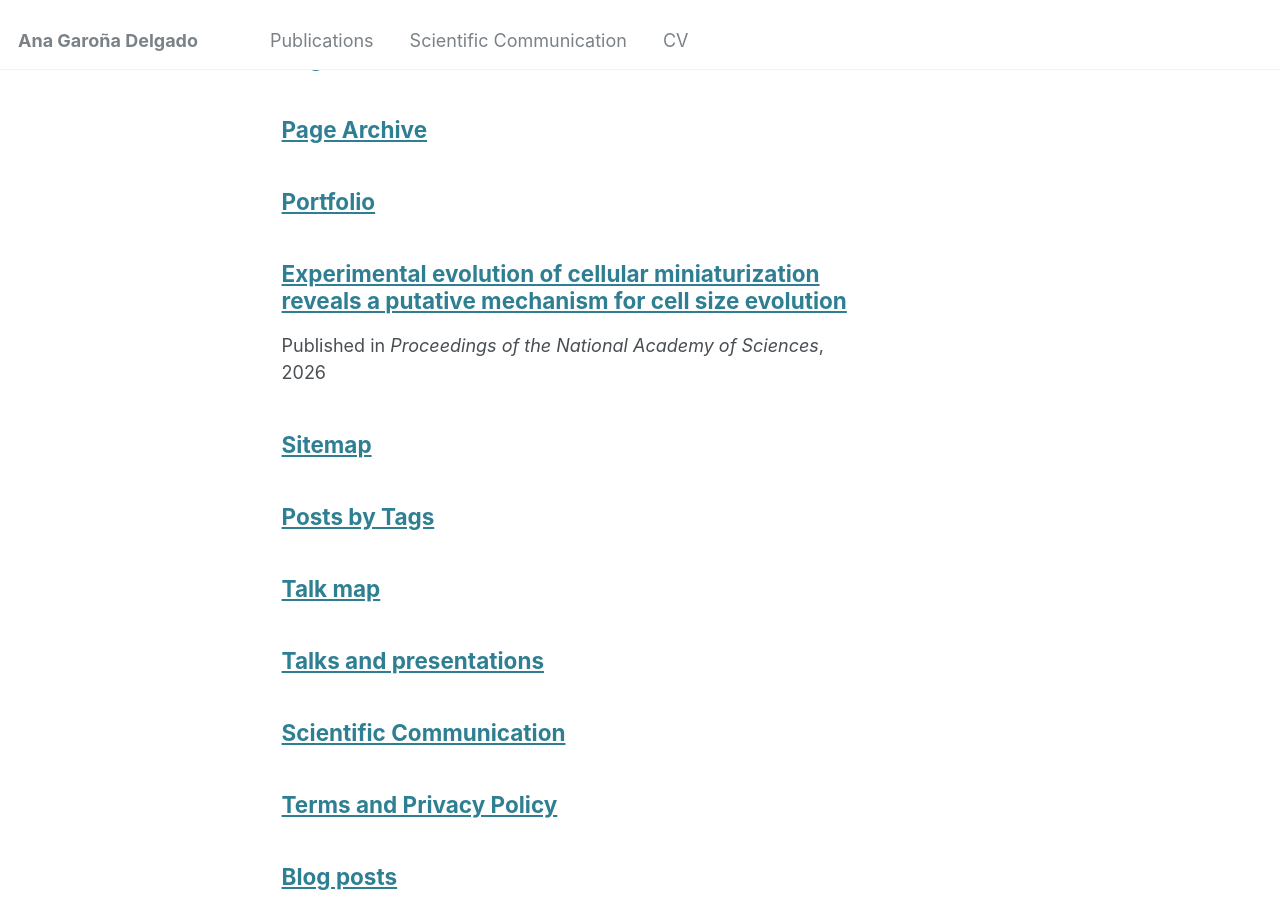
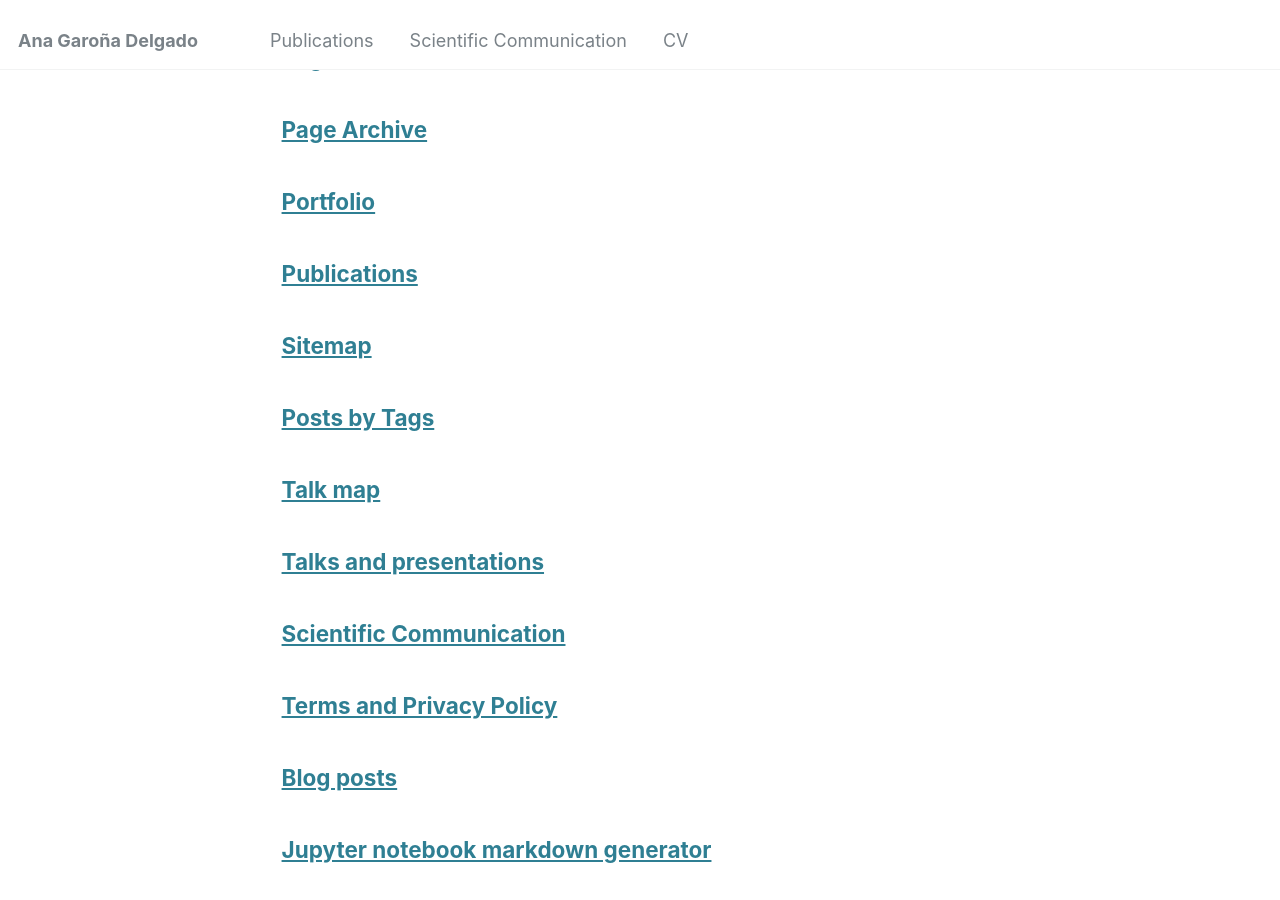
Before and after one commit to anagarona/anagarona.github.io, a Jekyll site: the page built from _pages/page-archive.html, in a window 1280 px wide and 900 px high, scrolled down 567 px. Built offline with Jekyll 4.4.1, drawn with Linux system fonts in a browser that asks for light colours.

Commit message:
Update publications.html

```diff
--- a/_pages/publications.html
+++ b/_pages/publications.html
@@ -1,19 +1,3 @@
----
-title: "Experimental evolution of cellular miniaturization reveals a putative mechanism for cell size evolution"
-collection: publications
-category: manuscripts
-permalink: /publication/2026-cell-size-evolution
-date: 2026-06-01
-venue: "Proceedings of the National Academy of Sciences"
-authors: "Ana Garoña, Maria V. Lemos, Andrea Giometto, Marco Fumasoni"
----
-
-**Garoña, A.**, Lemos, M. V., Giometto, A. & Fumasoni, M. (2026).
-
-*Experimental evolution of cellular miniaturization reveals a putative mechanism for cell size evolution.*
-
-**Proceedings of the National Academy of Sciences**, 123(24), e2531280123.
-
 ---
 layout: archive
 title: "Publications"
```
